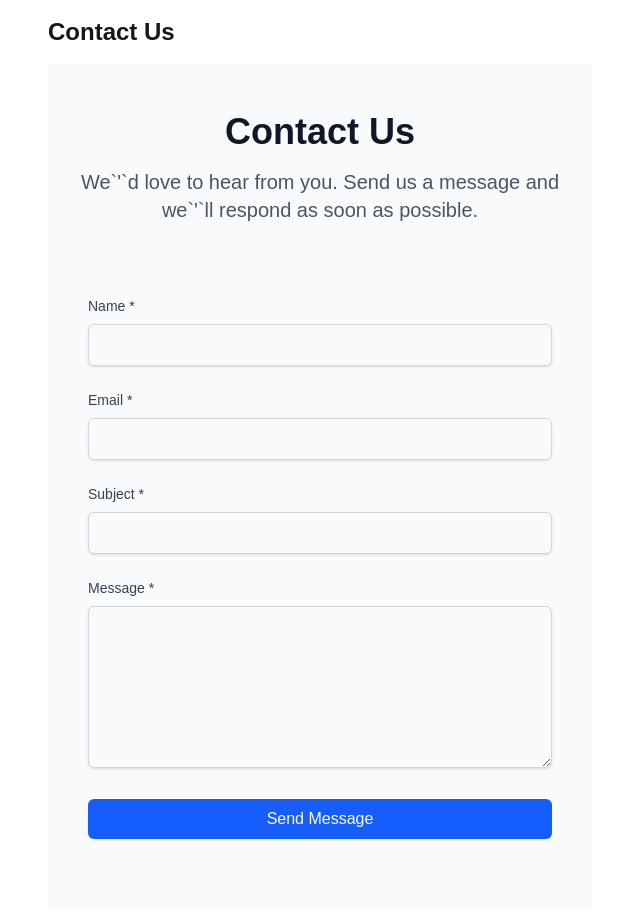
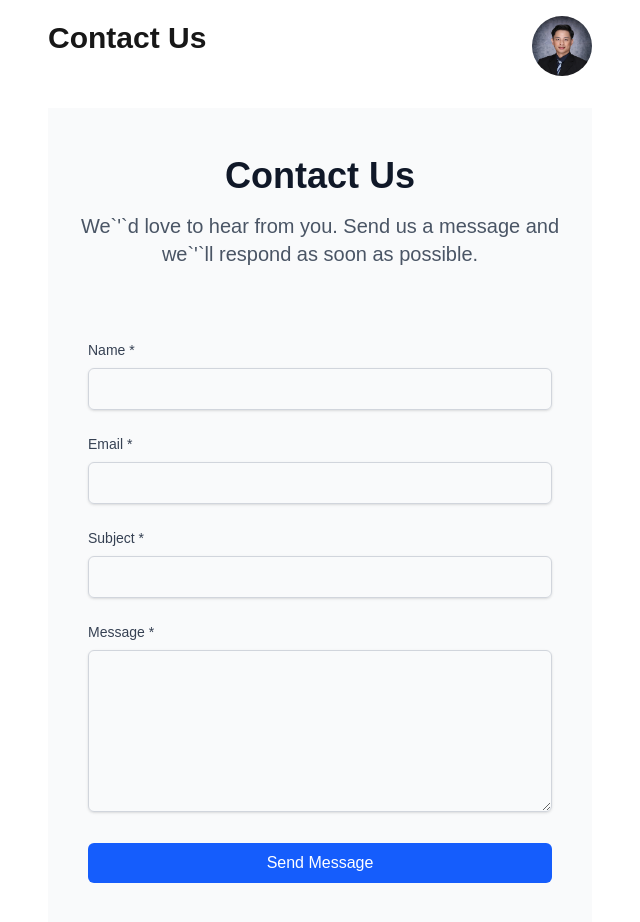
Before and after one commit to xuangb/netlify-contact, a Next.js app: page / in a window 1280 px wide. Shown: the top 922 px of the page, without its empty margins (320-960 px from the left). Built offline with nearby package versions, Linux system fonts and the light colour scheme.

Commit message:
8th commit

```diff
--- a/src/app/page.tsx
+++ b/src/app/page.tsx
@@ -1,10 +1,22 @@
 "use client";
 import ContactPage from "./contact/page";
+import Image from "next/image";
 
 export default function Home() {
   return (
     <div className="max-w-xl mx-auto p-4">
-      <h1 className="text-2xl font-bold mb-4">Contact Us</h1>
+      <div className="flex flex-row justify-between items-center mb-8">
+        <h1 className="text-3xl font-bold mb-4">Contact Us</h1>
+        <div className="relative rounded-full w-5 h-5 sm:w-7 sm:7 md:w-10 md:h-10 lg:w-15 lg:h-15 transform hover:scale-105">
+          <Image
+            src="/images/corporate.JPG"
+            alt="Joshua Belandres"
+            fill
+            className="object-cover rounded-full group-hover:scale-110 transition-transform duration-500"
+            priority
+          />
+        </div>
+      </div>
       <ContactPage />
     </div>
   );
```
Also changed, not shown: public/images/corporate.JPG (added).
